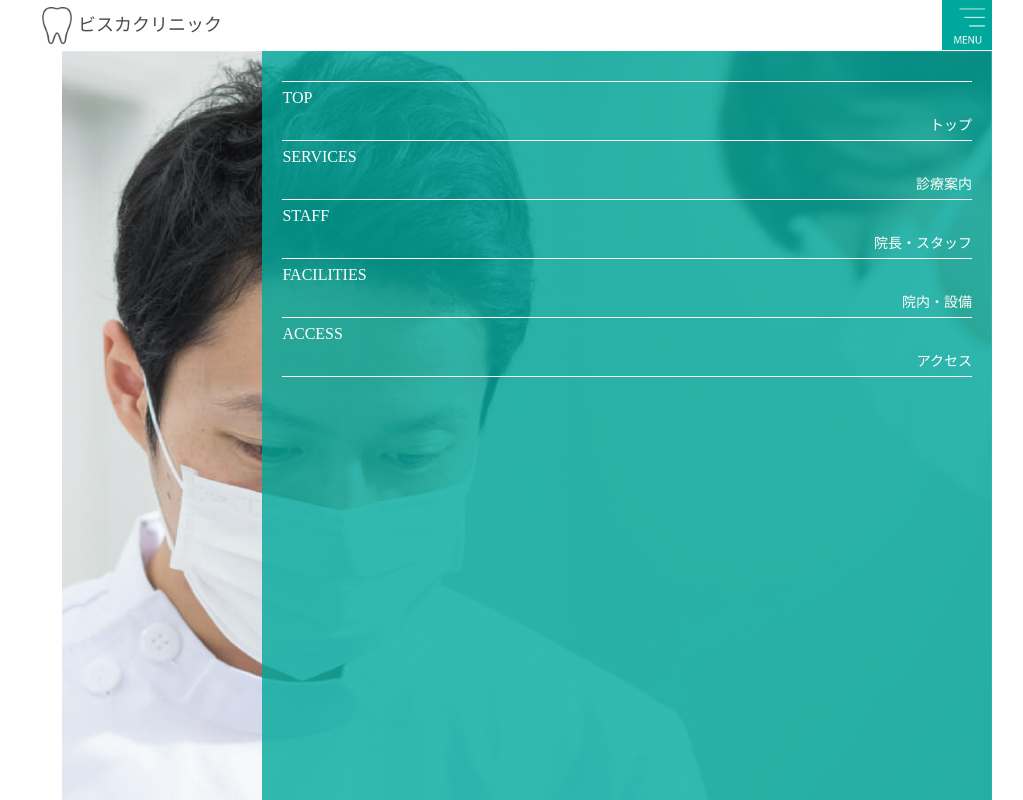
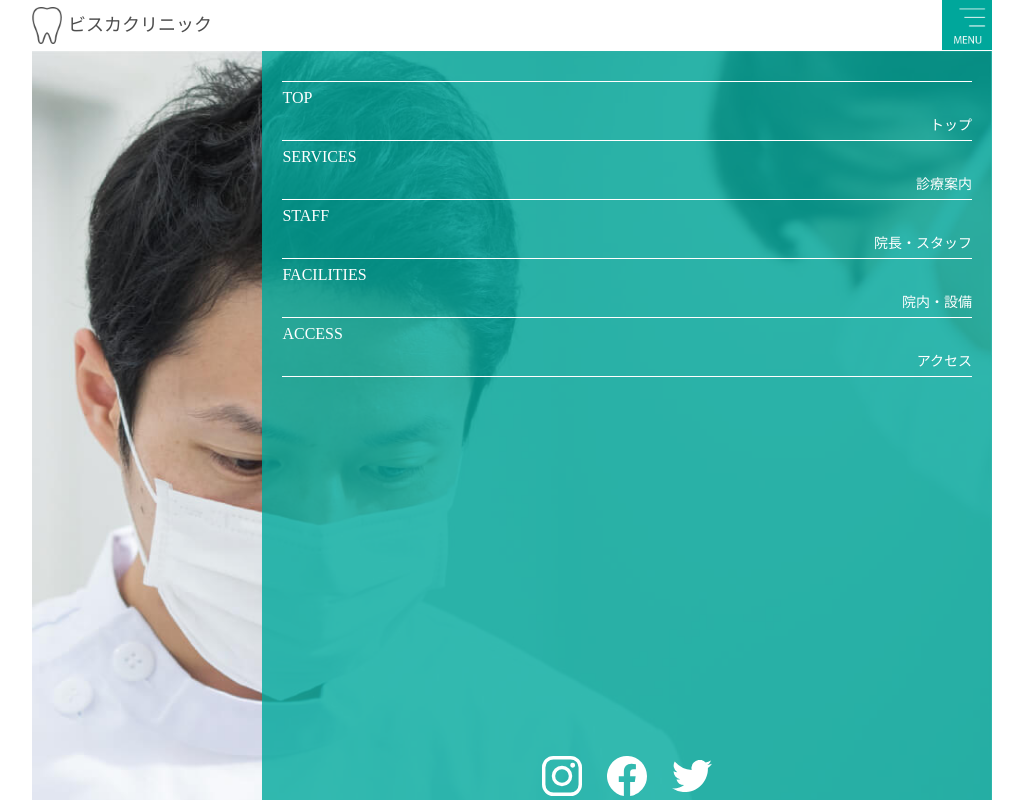
Before and after one commit to nghtam93/sharp, a plain HTML site: page staff/index.html in a window 1280 px wide. Both pictures are taken after a click on the element 1095 px from the left and 29 px from the top of the page. Shown: the top 800 px of the page, without its empty margins (128-1151 px from the left). Drawn offline with Linux system fonts and the light colour scheme.

Commit message:
init code

```diff
--- a/assets/sass/_components/_content.scss
+++ b/assets/sass/_components/_content.scss
@@ -37,6 +37,9 @@
     padding-bottom: 100px;
     &__thumb {
         padding-left: 30px;
+        @media (min-width: 992px) {
+            padding-left: 0;
+        }
     }
     &__content {
         position: absolute;
--- a/assets/sass/_components/_header.scss
+++ b/assets/sass/_components/_header.scss
@@ -17,6 +17,10 @@
         img {
             max-width: 30px;
             margin-right: 6px;
+        }
+
+        @media (min-width: 992px) {
+            padding-left: 0;
         }
     }
 
--- a/assets/sass/_pages/_home.scss
+++ b/assets/sass/_pages/_home.scss
@@ -33,6 +33,10 @@
 
     img {
         width: 100%;
+    }
+
+    @media (min-width: 992px) {
+        padding-left: 0;
     }
 }
 
--- a/staff/index.html
+++ b/staff/index.html
@@ -281,13 +281,13 @@
         </ul>
         <ul class="nav-mobile__social">
             <li>
-                <a href="#"><img src="./assets/img/linkedin.svg" alt=""></a>
+                <a href="#"><img src="../assets/img/linkedin.svg" alt=""></a>
             </li>
             <li>
-                <a href="#"><img src="./assets/img/facebook.svg" alt=""></a>
+                <a href="#"><img src="../assets/img/facebook.svg" alt=""></a>
             </li>
             <li>
-                <a href="#"><img src="./assets/img/switter.svg" alt=""></a>
+                <a href="#"><img src="../assets/img/switter.svg" alt=""></a>
             </li>
         </ul>
     </div>
```
Also changed, not shown: access/index.html (+3 -3 lines), clinic/index.html (+3 -3 lines), service/index.html (+3 -3 lines), assets/css/main.css, 1 other file.
